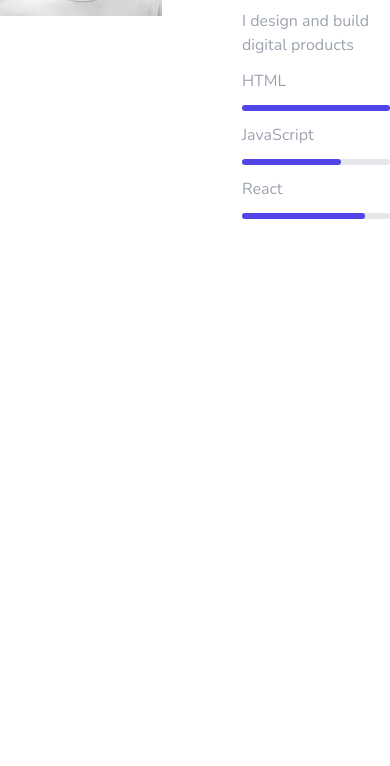
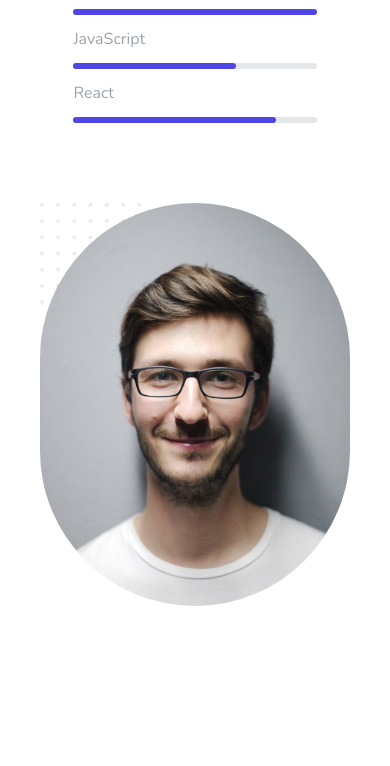
Before and after one commit to EhWanu/Portfolio, a website: page index.html in a window 390 px wide. Shown: the part 777-1543 px from the top of the page. Before the commit the page ends 1156 px from the top, so only its background shows below. Drawn offline with nearby package versions, Linux system fonts and the light colour scheme.

Commit message:
mobile responsive styling

```diff
--- a/index.html
+++ b/index.html
@@ -140,9 +140,9 @@
 			</div>
 		</div>
 		<!-- ABOUT -->
-		<div>
+		<div class="px-10">
 			<div
-				class="container mx-auto py-40 flex gap-20"
+				class="container mx-auto py-40 flex flex-col-reverse lg:flex-row items-center gap-20"
 			>
 				<!-- LEFT -->
 				<div class="relative">
```
Also changed, not shown: css/style.css.
